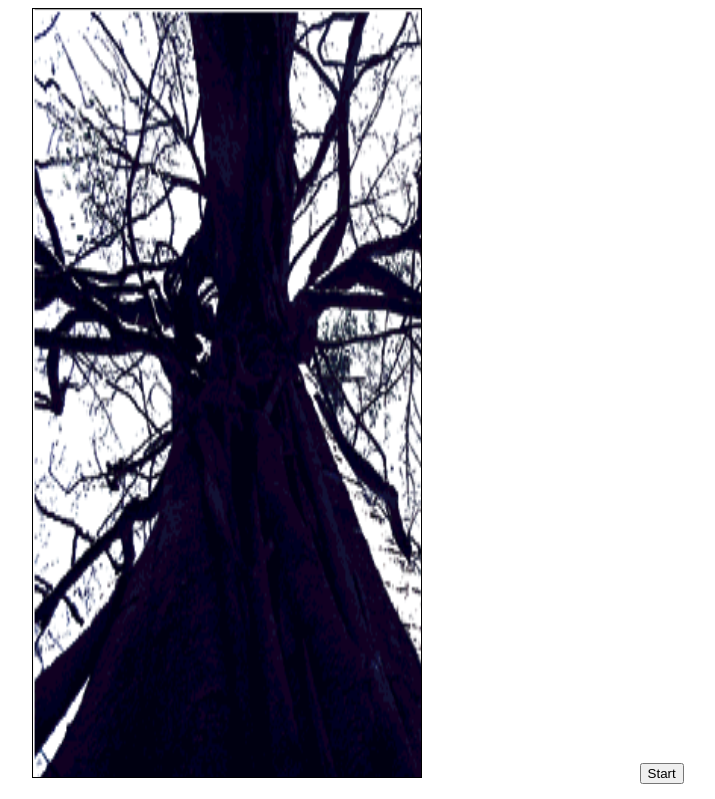
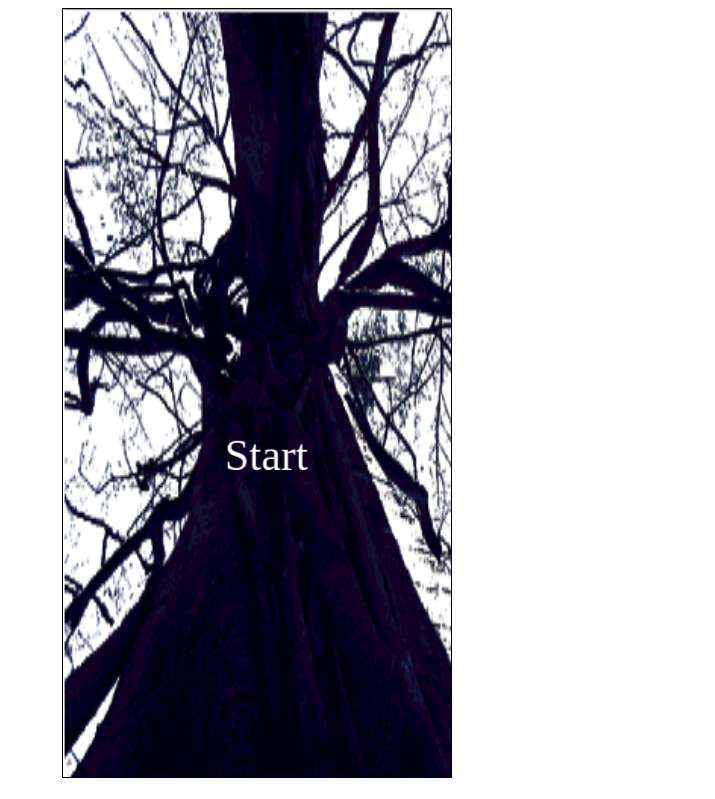
Before and after one commit to hunghvu/bullet-hell, a plain HTML site: page index.html in a window 1280 px wide. Both pictures are taken after a click on the element 509 px from the left and 393 px from the top of the page. Shown: the top 799 px of the page, without its empty margins (282-997 px from the left). Drawn offline with Linux system fonts and the light colour scheme; a web font is replaced by a local one.

Commit message:
Finalize main menu for the game

```diff
--- a/index.html
+++ b/index.html
@@ -36,7 +36,8 @@
     <script type="text/javascript" src="./js/main.js"></script>
 </head>
 <body>
-    <div id="gameScreen" style="text-align: center;">
+    <!-- Use font size to remove space between in line element: https://stackoverflow.com/questions/5078239/how-do-i-remove-the-space-between-inline-inline-block-elements -->
+    <div id="gameScreen" style="text-align: center; font-size: 0px;">
         <canvas id="gameWorld" width="388" height="768" style="background: white; border: 1px solid black;"></canvas>
         <canvas id="infoBoard" width="200" height="768" style="background: white; border: 1px solid black; visibility: hidden;"></canvas>
     </div>
--- a/js/entity/menu/menumain.js
+++ b/js/entity/menu/menumain.js
@@ -2,8 +2,8 @@
  * This class represents background of the game.
  */
 class MenuMain {
-    constructor (game, x, y){
-        Object.assign(this, {game, x, y});
+    constructor(game, x, y) {
+        Object.assign(this, { game, x, y });
         this.background = new Image(); // Set up menu background.
         this.background.src = ASSET_MANAGER.getAsset("./assets/background-score.png").src;
 
@@ -21,49 +21,36 @@ class MenuMain {
         this.startButtonAreaY = 0;
 
         this.startButtonCanvas = document.createElement("canvas");
-        this.startButtonCtx =  this.startButtonCanvas.getContext("2d");
+        this.startButtonCtx = this.startButtonCanvas.getContext("2d");
+
+        this.buttonHover = false;
 
 
     }
 
     addMainMenuListener(canvas) {
-        canvas.addEventListener('mousemove', event => {
-
-            // Only get mouse coordinate inside canvas
-            let canvasRect = canvas.getBoundingClientRect();
-            let newMouseX = event.clientX - canvasRect.left;
-            let newMouseY = event.clientY - canvasRect.top;
-
-            if(newMouseX >= this.startButtonAreaX && newMouseX <= this.startButtonAreaX + 100
-                && newMouseY >= this.startButtonAreaY && newMouseY <= this.startButtonAreaY + 50) {
-                    // this.startButtonCtx.clearRect(0, 0, this.startButtonCanvas.width, this.startButtonCanvas.height);
-                    // ctx.drawImage(startButtonCanvas, startButtonAreaX, startButtonAreaY)
-                    // console.log(true)
-                    // startButtonCtx.fillStyle = "Red";
-                    // startButtonCtx.fillText("Start", 0, 50); // Origin of fill text is bottom left, not top left.
-            }
-        })
-
-
+        // Technically the menu is still there, but it is hidden behind a game screen layer, so might not be a problem.
+        canvas.addEventListener("click", event => {this.privateCaptureButtonClick(event)}, {once: true});
+        canvas.addEventListener("mousemove", event => {this.privateButtonVisualEffect(event)});
 
     }
 
-    setInitialButtonLocation(canvas){
+    setInitialButtonLocation(canvas) {
         //Menu choices location
         this.startButtonAreaX = canvas.width / 12 * 5;
-        this.startButtonAreaY = canvas.height / 5 * 3 - 50
+        this.startButtonAreaY = canvas.height / 5 * 3 - 50; // Origin of fill text is bottom left, not top left (?)
     }
 
 
 
-    update(){
+    update() {
 
     }
 
-    draw(ctx){
+    draw(ctx) {
         // console.log(true);
         ctx.drawImage(this.background, 513, 256, 256, 255, 0, 0, 388, 768);
-        // this.privateDrawButton(ctx);
+        this.privateDrawButton(ctx);
         // this.ctxInfoBoard.drawImage(this.infoBoardBackground, 771, 1, 256, 255, 0, 0, 200, 768);
     }
 
@@ -73,8 +60,44 @@ class MenuMain {
         this.startButtonCanvas.height = 50;
 
         this.startButtonCtx.font = "44px Akaya Kanadaka";
-        this.startButtonCtx.fillStyle = "White";
+        // Button effect.
+        if(this.buttonHover) {
+            // https://developer.mozilla.org/en-US/docs/Web/API/CanvasRenderingContext2D/shadowColor
+            this.startButtonCtx.shadowColor = 'rgba(255, 255, 255, .8)';
+            this.startButtonCtx.shadowBlur = 5;
+            this.startButtonCtx.shadowOffsetX = 0;
+            this.startButtonCtx.shadowOffsetY = 0;
+            this.startButtonCtx.fillStyle = "Red"
+        } else {
+            this.startButtonCtx.fillStyle = "White";
+        }
         this.startButtonCtx.fillText("Start", 0, 50); // Origin of fill text is bottom left, not top left.
-        ctx.drawImage( this.startButtonCanvas, this.startButtonAreaX, this.startButtonAreaY);
+        ctx.drawImage(this.startButtonCanvas, this.startButtonAreaX, this.startButtonAreaY);
+    }
+
+    privateCaptureButtonClick(event) {
+        // Only get mouse coordinate inside canvas
+        let canvasRect = canvas.getBoundingClientRect();
+        let newMouseX = event.clientX - canvasRect.left;
+        let newMouseY = event.clientY - canvasRect.top;
+
+        if (newMouseX >= this.startButtonAreaX && newMouseX <= this.startButtonAreaX + 100
+            && newMouseY >= this.startButtonAreaY && newMouseY <= this.startButtonAreaY + 50) {
+            startGame();
+        }
+    }
+
+    privateButtonVisualEffect(event) {
+        // Only get mouse coordinate inside canvas
+        let canvasRect = canvas.getBoundingClientRect();
+        let newMouseX = event.clientX - canvasRect.left;
+        let newMouseY = event.clientY - canvasRect.top;
+
+        if(newMouseX >= this.startButtonAreaX && newMouseX <= this.startButtonAreaX + 100
+            && newMouseY >= this.startButtonAreaY && newMouseY <= this.startButtonAreaY + 50) {
+            this.buttonHover = true;
+        } else {
+            this.buttonHover = false;
+        }
     }
 }
--- a/js/main.js
+++ b/js/main.js
@@ -1,3 +1,4 @@
+// Global vars.
 let gameEngine = new GameEngine();
 
 let ASSET_MANAGER = new AssetManager();
@@ -12,20 +13,28 @@ ASSET_MANAGER.queueDownload("./assets/background-near.png");
 ASSET_MANAGER.queueDownload("./assets/background-far.png");
 ASSET_MANAGER.queueDownload("./assets/background-score.png");
 
+let canvas = null;
+let ctx = null;
+
+let canvasInfoBoard = null;
+let ctxInfoBoard = null;
+
 window.onload = () => {
-	// These must stays out side of function to have bigger scope.
-	let gameDiv = document.getElementById("gameScreen");
 
-	let canvas = document.getElementById("gameWorld");
-	let ctx = canvas.getContext("2d");
+	// Only onload the canvas, etc are defined.
 
-	let canvasInfoBoard = document.getElementById("infoBoard");
-	let ctxInfoBoard = canvasInfoBoard.getContext("2d");
+	canvas = document.getElementById("gameWorld");
+	ctx = canvas.getContext("2d");
+
+	canvasInfoBoard = document.getElementById("infoBoard");
+	ctxInfoBoard = canvasInfoBoard.getContext("2d");
+
+	createMainMenu();
+
+}
 
 
-
-
-	createMainMenu();
+// Global functions.
 
 // This function will display a main menu for the game.
 function createMainMenu(){
@@ -38,13 +47,6 @@ window.onload = () => {
 		mainMenu.setInitialButtonLocation(canvas);
 		gameEngine.addEntity(mainMenu);
 		gameEngine.start();
-
-			// For testing only.
-			let startButton = document.createElement("button");
-			startButton.innerHTML = "Start";
-			startButton.onclick = startGame;
-			gameDiv.appendChild(startButton);
-			console.log(gameDiv);
 	})
 }
 
@@ -102,8 +104,8 @@ window.onload = () => {
 }
 
 function clearGameEngine() {
-		ctx.clearRect(0, 0, 1000, 1000); // Clear canvas
-		ctxInfoBoard.clearRect(0, 0, 1000, 1000);
+	// ctx.clearRect(0, 0, 1000, 1000); // Clear canvas
+	// ctxInfoBoard.clearRect(0, 0, 1000, 1000);
 	// Nullify all objects so they can be garbage collected.
 	for(let i = gameEngine.entities.length - 1; i >= 0; i --) {
 		gameEngine.entities[i] = null;
@@ -112,4 +114,3 @@ window.onload = () => {
 	gameEngine = null;
 	gameEngine = new GameEngine(); // Start a new game engine.
 }
-}
```
Lines whose indentation alone changed are shown as unchanged.
